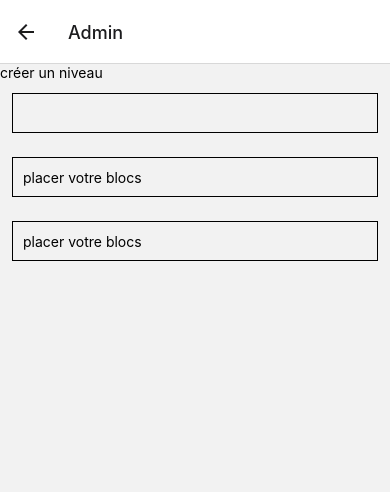
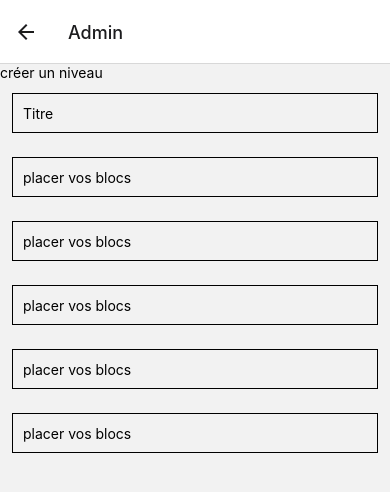
Before and after one commit to BastienBYRA/Sokoban-Front, a React Native app: screen /Admin in a window 390 px wide. Shown: the top 492 px of the page. Built offline with nearby package versions, Linux system fonts and the light colour scheme; no server answers.

Commit message:
ajout fonctifonnalité nouveau tableau

```diff
--- a/screens/Admin.js
+++ b/screens/Admin.js
@@ -2,37 +2,83 @@ import {SafeAreaView, Text, TextInput, View, StyleSheet} from "react-native";
 import React from "react";
 
 const Admin = () => {
+    const url = 'https://sokoban-back.herokuapp.com'
 
     const [ligneOne, setLigneOne] = React.useState('');
     const [ligneTwo, setLigneTwo] = React.useState('');
     const [ligneThree, setLigneThree] = React.useState('');
+    const [ligneFour, setLigneFour] = React.useState('');
+    const [ligneFive, setLigneFive] = React.useState('');
+    const [boardTitle, setBoardTitle] = React.useState('');
 
+    const payload = {
+        ligneOne,
+        ligneTwo,
+        ligneThree,
+        ligneFour,
+        ligneFive,
+        boardTitle
+    }
+    const data = new FormData();
+    data.append("json", JSON.stringify({payload}));
+
+    const newBoard = () => {
+        fetch(url + '/newBoard', {
+            method: 'POST',
+            headers: {
+                'Accept': 'application/json',
+                'Content-Type': 'application/json'
+            },
+            body: data
+        })
+            .then(response => response.json)
+            .catch((error) => {
+                    console.error(error)
+                }
+            )
+    }
 
     return (
         <View>
             <Text>créer un niveau</Text>
-
             <SafeAreaView>
+                <TextInput
+                    style={styles.input}
+                    setLigneOne={setBoardTitle}
+                    value={boardTitle}
+                    placeholder="Titre"
+                />
                 <TextInput
                     style={styles.input}
                     setLigneOne={setLigneOne}
                     value={ligneOne}
+                    placeholder="placer vos blocs"
                 />
                 <TextInput
                     style={styles.input}
                     setLigneTwo={setLigneTwo}
                     value={ligneTwo}
-                    placeholder="placer votre blocs"
-
-                /><TextInput
+                    placeholder="placer vos blocs"
+                />
+                <TextInput
                     style={styles.input}
                     setLigneThree={setLigneThree}
                     value={ligneThree}
-                    placeholder="placer votre blocs"
-
+                    placeholder="placer vos blocs"
+                />
+                <TextInput
+                    style={styles.input}
+                    setLigneFour={setLigneFour}
+                    value={ligneFour}
+                    placeholder="placer vos blocs"
+                />
+                <TextInput
+                    style={styles.input}
+                    setLigneFive={setLigneFive}
+                    value={ligneFive}
+                    placeholder="placer vos blocs"
                 />
             </SafeAreaView>
-
         </View>
     )
 };
--- a/screens/Home.js
+++ b/screens/Home.js
@@ -12,7 +12,6 @@ export default function Home({navigation}) {
     }, []);
 
     const getAllBoards = async () => {
-        //METTRE SON IP
         fetch(url + "/board")
             .then((response) => response.json())
             .then((data) => {
```
